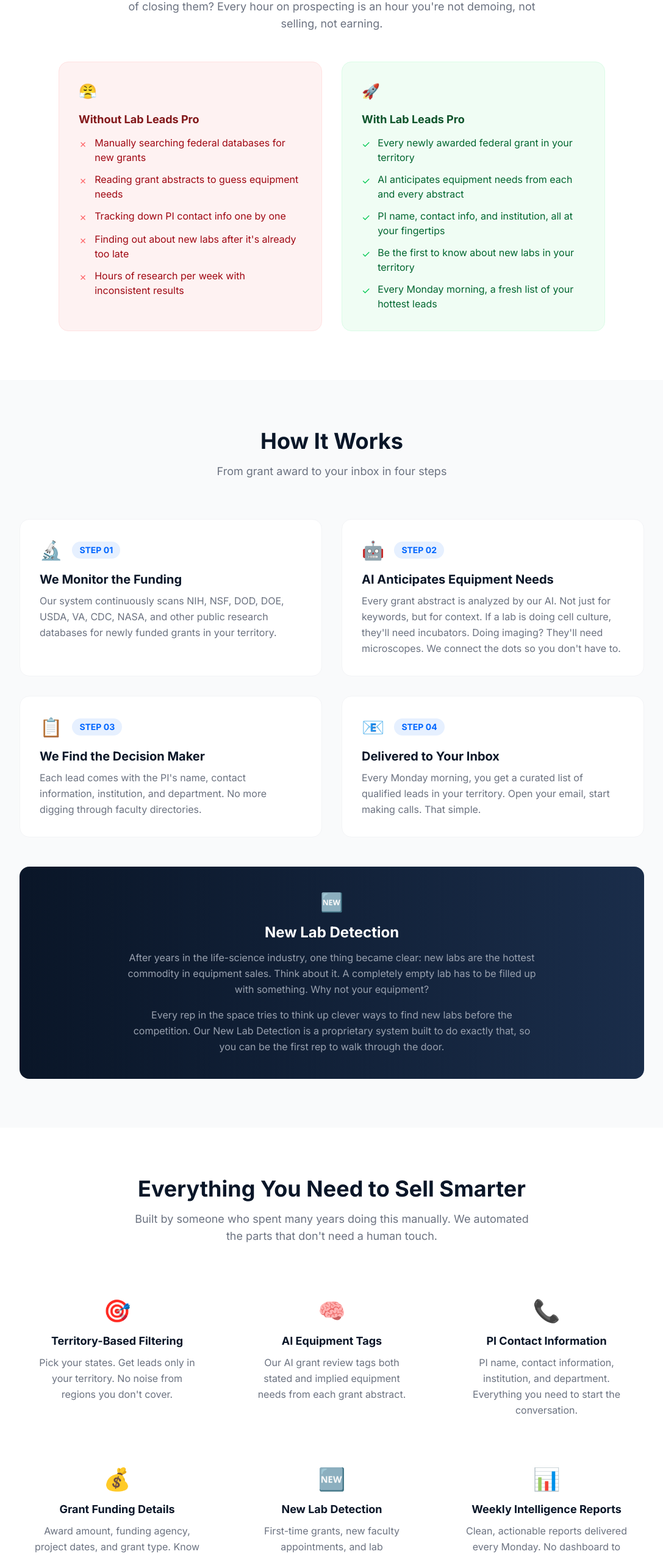
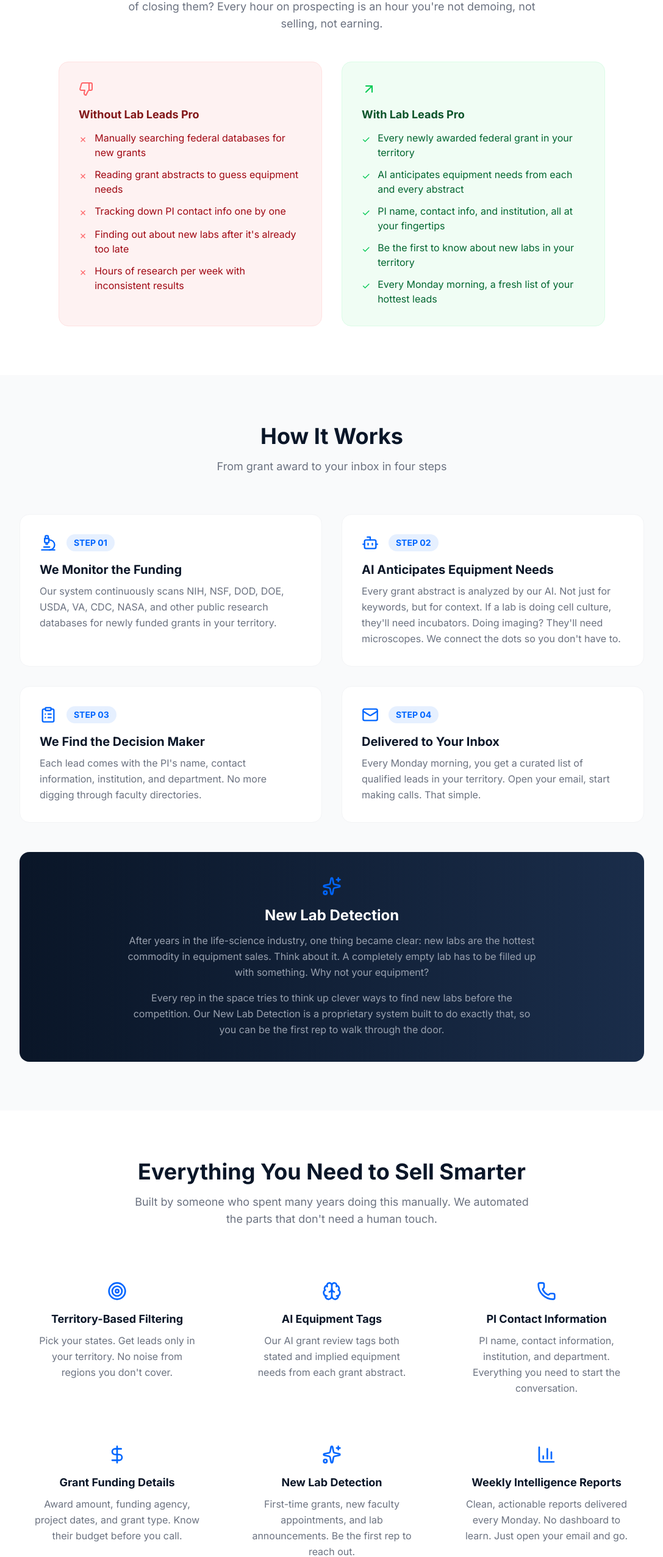
Before and after one commit to lableadmanager-bit/lableadspro-website, a Next.js app: page / in a window 1280 px wide. Shown: the part 1060-3613 px from the top of the page at 61% size, without its empty margins (96-1183 px from the left). Built offline with nearby package versions, Linux system fonts and the light colour scheme.

Commit message:
Replace emojis with Lucide icons across Features, HowItWorks, Problem

```diff
--- a/package.json
+++ b/package.json
@@ -12,6 +12,7 @@
     "@stripe/stripe-js": "^8.9.0",
     "@vercel/analytics": "^2.0.1",
     "@vercel/speed-insights": "^2.0.0",
+    "lucide-react": "^0.577.0",
     "next": "16.1.6",
     "react": "19.2.3",
     "react-dom": "19.2.3",
--- a/src/components/Features.tsx
+++ b/src/components/Features.tsx
@@ -1,36 +1,39 @@
-const features = [
+import { Target, Brain, Phone, DollarSign, Sparkles, BarChart3 } from "lucide-react";
+import { ReactNode } from "react";
+
+const features: { icon: ReactNode; title: string; description: string }[] = [
   {
-    icon: "🎯",
+    icon: <Target className="w-8 h-8 text-[var(--color-brand)]" />,
     title: "Territory-Based Filtering",
     description:
       "Pick your states. Get leads only in your territory. No noise from regions you don't cover.",
   },
   {
-    icon: "🧠",
+    icon: <Brain className="w-8 h-8 text-[var(--color-brand)]" />,
     title: "AI Equipment Tags",
     description:
       "Our AI grant review tags both stated and implied equipment needs from each grant abstract.",
   },
   {
-    icon: "📞",
+    icon: <Phone className="w-8 h-8 text-[var(--color-brand)]" />,
     title: "PI Contact Information",
     description:
       "PI name, contact information, institution, and department. Everything you need to start the conversation.",
   },
   {
-    icon: "💰",
+    icon: <DollarSign className="w-8 h-8 text-[var(--color-brand)]" />,
     title: "Grant Funding Details",
     description:
       "Award amount, funding agency, project dates, and grant type. Know their budget before you call.",
   },
   {
-    icon: "🆕",
+    icon: <Sparkles className="w-8 h-8 text-[var(--color-brand)]" />,
     title: "New Lab Detection",
     description:
       "First-time grants, new faculty appointments, and lab announcements. Be the first rep to reach out.",
   },
   {
-    icon: "📊",
+    icon: <BarChart3 className="w-8 h-8 text-[var(--color-brand)]" />,
     title: "Weekly Intelligence Reports",
     description:
       "Clean, actionable reports delivered every Monday. No dashboard to learn. Just open your email and go.",
@@ -54,7 +57,7 @@
         <div className="grid md:grid-cols-3 gap-8">
           {features.map((feature) => (
             <div key={feature.title} className="text-center p-6">
-              <div className="text-4xl mb-4">{feature.icon}</div>
+              <div className="flex justify-center mb-4">{feature.icon}</div>
               <h3 className="text-lg font-bold text-[var(--color-dark)] mb-2">
                 {feature.title}
               </h3>
--- a/src/components/HowItWorks.tsx
+++ b/src/components/HowItWorks.tsx
@@ -1,28 +1,31 @@
-const steps = [
+import { Microscope, Bot, ClipboardList, Mail, Sparkles } from "lucide-react";
+import { ReactNode } from "react";
+
+const steps: { number: string; icon: ReactNode; title: string; description: string }[] = [
   {
     number: "01",
-    icon: "🔬",
+    icon: <Microscope className="w-7 h-7 text-[var(--color-brand)]" />,
     title: "We Monitor the Funding",
     description:
       "Our system continuously scans NIH, NSF, DOD, DOE, USDA, VA, CDC, NASA, and other public research databases for newly funded grants in your territory.",
   },
   {
     number: "02",
-    icon: "🤖",
+    icon: <Bot className="w-7 h-7 text-[var(--color-brand)]" />,
     title: "AI Anticipates Equipment Needs",
     description:
       "Every grant abstract is analyzed by our AI. Not just for keywords, but for context. If a lab is doing cell culture, they'll need incubators. Doing imaging? They'll need microscopes. We connect the dots so you don't have to.",
   },
   {
     number: "03",
-    icon: "📋",
+    icon: <ClipboardList className="w-7 h-7 text-[var(--color-brand)]" />,
     title: "We Find the Decision Maker",
     description:
       "Each lead comes with the PI's name, contact information, institution, and department. No more digging through faculty directories.",
   },
   {
     number: "04",
-    icon: "📧",
+    icon: <Mail className="w-7 h-7 text-[var(--color-brand)]" />,
     title: "Delivered to Your Inbox",
     description:
       "Every Monday morning, you get a curated list of qualified leads in your territory. Open your email, start making calls. That simple.",
@@ -49,7 +52,7 @@
               className="bg-white rounded-2xl p-8 border border-[var(--color-gray-100)] hover:border-[var(--color-brand)] hover:shadow-lg hover:shadow-blue-500/5 transition-all duration-300"
             >
               <div className="flex items-center gap-4 mb-4">
-                <span className="text-3xl">{step.icon}</span>
+                {step.icon}
                 <span className="text-sm font-bold text-[var(--color-brand)] bg-[var(--color-brand-light)] px-3 py-1 rounded-full">
                   STEP {step.number}
                 </span>
@@ -66,7 +69,9 @@
 
         {/* New Lab Detection Teaser */}
         <div className="mt-12 bg-gradient-to-r from-[var(--color-dark)] to-[#1a2d4a] rounded-2xl p-8 md:p-10 text-center">
-          <div className="text-3xl mb-4">🆕</div>
+          <div className="flex justify-center mb-4">
+            <Sparkles className="w-8 h-8 text-[var(--color-brand)]" />
+          </div>
           <h3 className="text-xl md:text-2xl font-bold text-white mb-3">
             New Lab Detection
           </h3>
--- a/src/components/Problem.tsx
+++ b/src/components/Problem.tsx
@@ -1,3 +1,5 @@
+import { ThumbsDown, ArrowUpRight } from "lucide-react";
+
 export default function Problem() {
   return (
     <section className="py-20 px-6 bg-white">
@@ -16,7 +18,7 @@
         <div className="grid md:grid-cols-2 gap-8">
           {/* Old Way */}
           <div className="bg-red-50 border border-red-100 rounded-2xl p-8">
-            <div className="text-2xl mb-4">😤</div>
+            <div className="flex mb-4"><ThumbsDown className="w-6 h-6 text-red-400" /></div>
             <h3 className="text-lg font-bold text-red-900 mb-3">Without Lab Leads Pro</h3>
             <ul className="space-y-3 text-red-800">
               <li className="flex gap-3">
@@ -44,7 +46,7 @@
 
           {/* New Way */}
           <div className="bg-green-50 border border-green-100 rounded-2xl p-8">
-            <div className="text-2xl mb-4">🚀</div>
+            <div className="flex mb-4"><ArrowUpRight className="w-6 h-6 text-green-500" /></div>
             <h3 className="text-lg font-bold text-green-900 mb-3">With Lab Leads Pro</h3>
             <ul className="space-y-3 text-green-800">
               <li className="flex gap-3">
```
Also changed, not shown: 1 other file (tests, documents, lock files or other folders).
